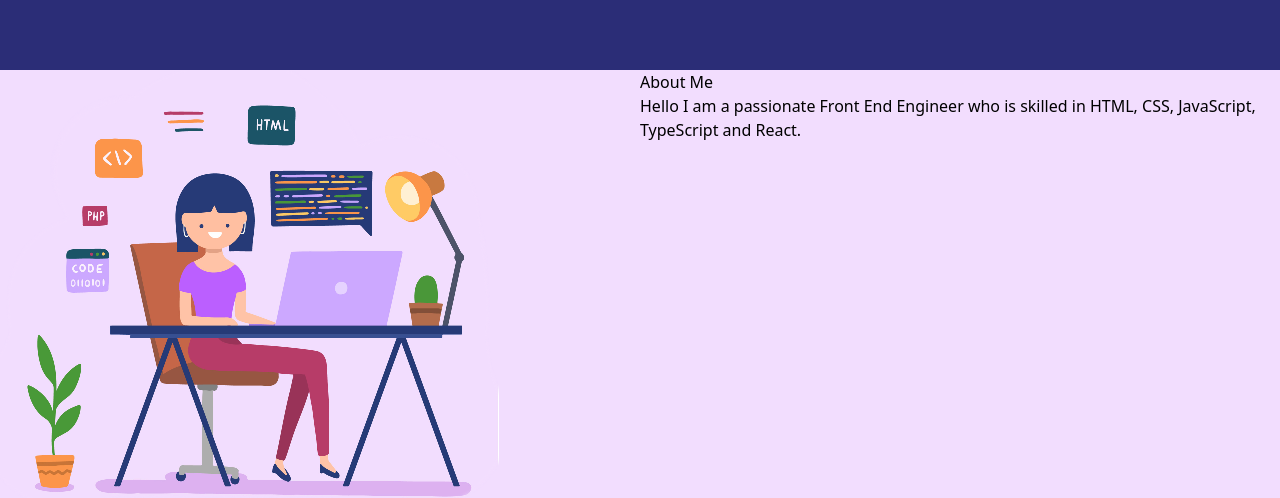
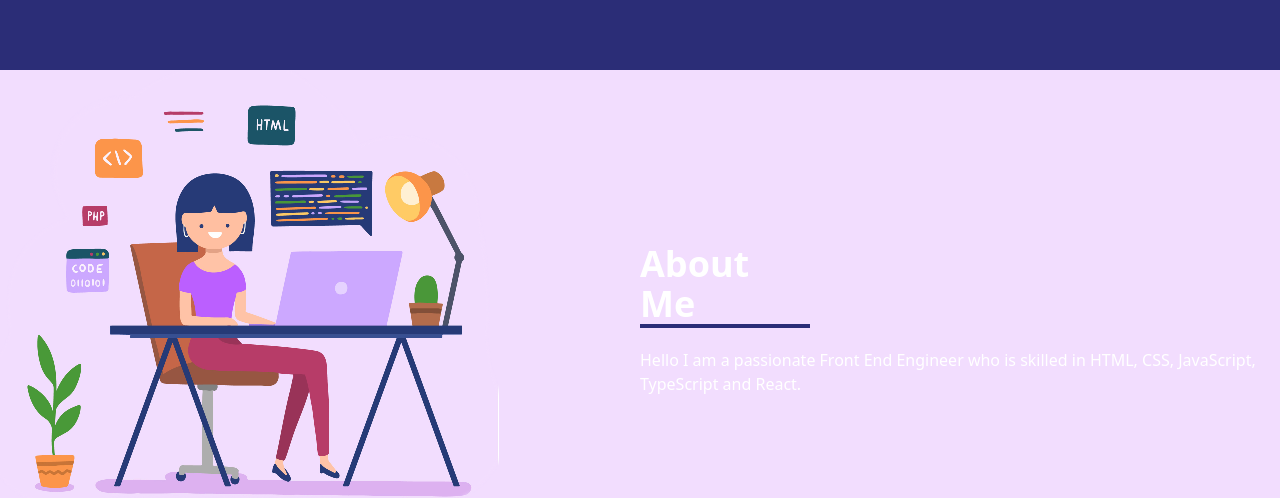
Before and after one commit to mihosri/portfolio2, a React (Create React App) app: page / in a window 1280 px wide. Shown: the part 586-1084 px from the top of the page. Built offline with nearby package versions, Linux system fonts and the light colour scheme.

Commit message:
About Me styling

```diff
--- a/src/components/About.js
+++ b/src/components/About.js
@@ -5,12 +5,16 @@ export default function About() {
       <div className="w-1/2">
         <img src={AboutImg} />
       </div>
-      <div className="w-1/2">
-        <h1>About Me</h1>
-        <p>
-          Hello I am a passionate Front End Engineer who is skilled in HTML,
-          CSS, JavaScript, TypeScript and React.
-        </p>
+      <div className="w-1/2 flex justify-center">
+        <div className="flex flex-col justify-center">
+          <h1 className="text-4xl text-white border-b-4 border-[#2b2d77] mb-5 w-[170px] font-bold">
+            About Me
+          </h1>
+          <p className="text-white">
+            Hello I am a passionate Front End Engineer who is skilled in HTML,
+            CSS, JavaScript, TypeScript and React.
+          </p>
+        </div>
       </div>
     </section>
   )
```
Also changed, not shown: src/assets/aboutImg.jpg (deleted).
